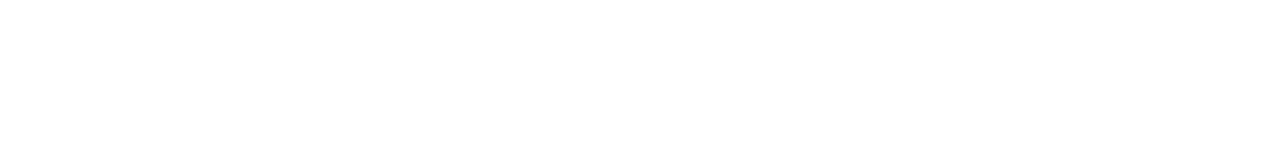
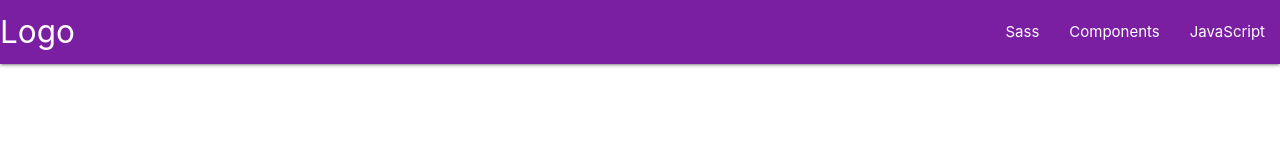
Before and after one commit to xsebastianx/My-Portfolio, a plain HTML site: page index.html in a window 1280 px wide. Drawn offline with nearby package versions, Linux system fonts and the light colour scheme.

Commit message:
Added nav bar

```diff
--- a/index.html
+++ b/index.html
@@ -3,5 +3,23 @@
     <head>
         <meta charset="UTF-8">
         <title>Sebastian Arnavat's Portfolio</title>
+        <link rel="stylesheet" href="https://cdnjs.cloudflare.com/ajax/libs/materialize/1.0.0/css/materialize.min.css">
+        <script src="https://cdnjs.cloudflare.com/ajax/libs/materialize/1.0.0/js/materialize.min.js"></script>
+
     </head>
+    <body>
+        <div class="navbar-fixed">
+            <nav id="nav">
+                <div class="nav-wrapper purple darken-2">
+                    <a href="#" class="brand-logo">Logo</a>
+                    <ul id="nav-mobile" class="right hide-on-med-and-down">
+                        <li><a href="sass.html">Sass</a></li>
+                        <li><a href="badges.html">Components</a></li>
+                        <li><a href="collapsible.html">JavaScript</a></li>
+                    </ul>
+                </div>
+            </nav>
+        </div>
+    </body>
+
 </html>
```
